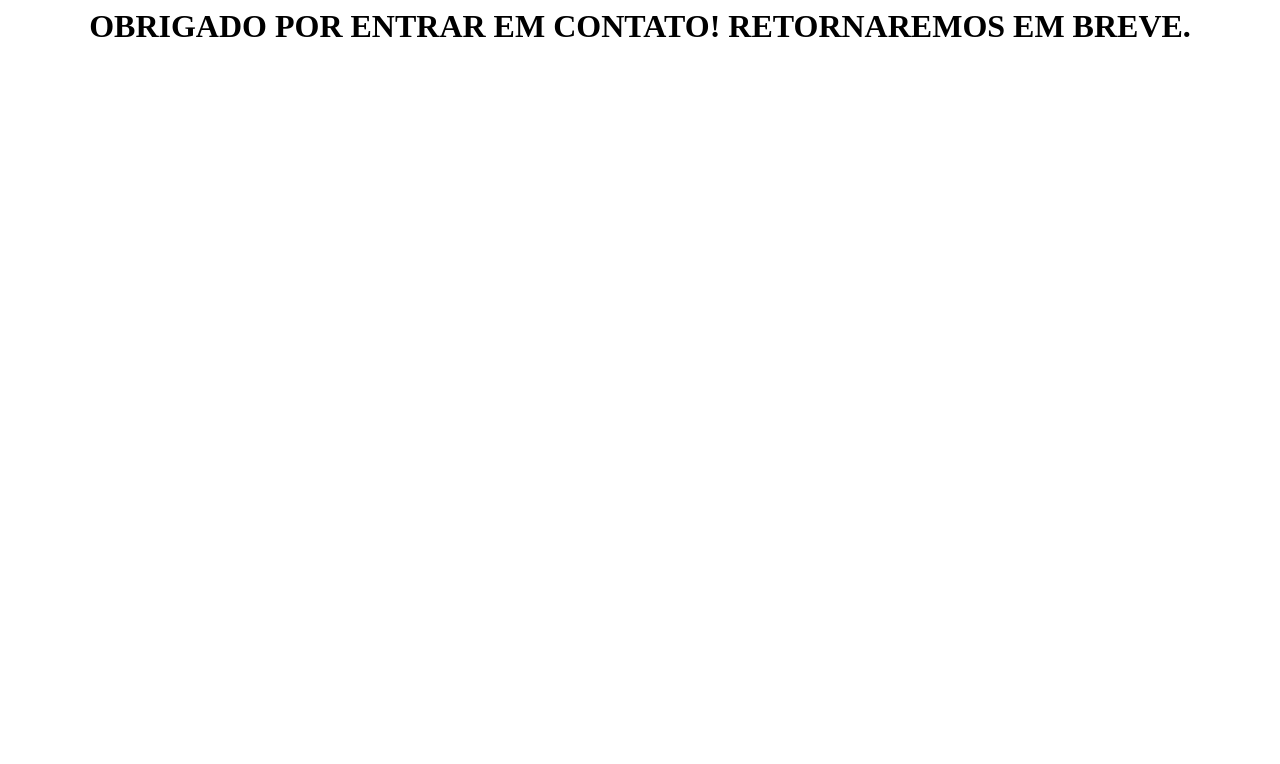
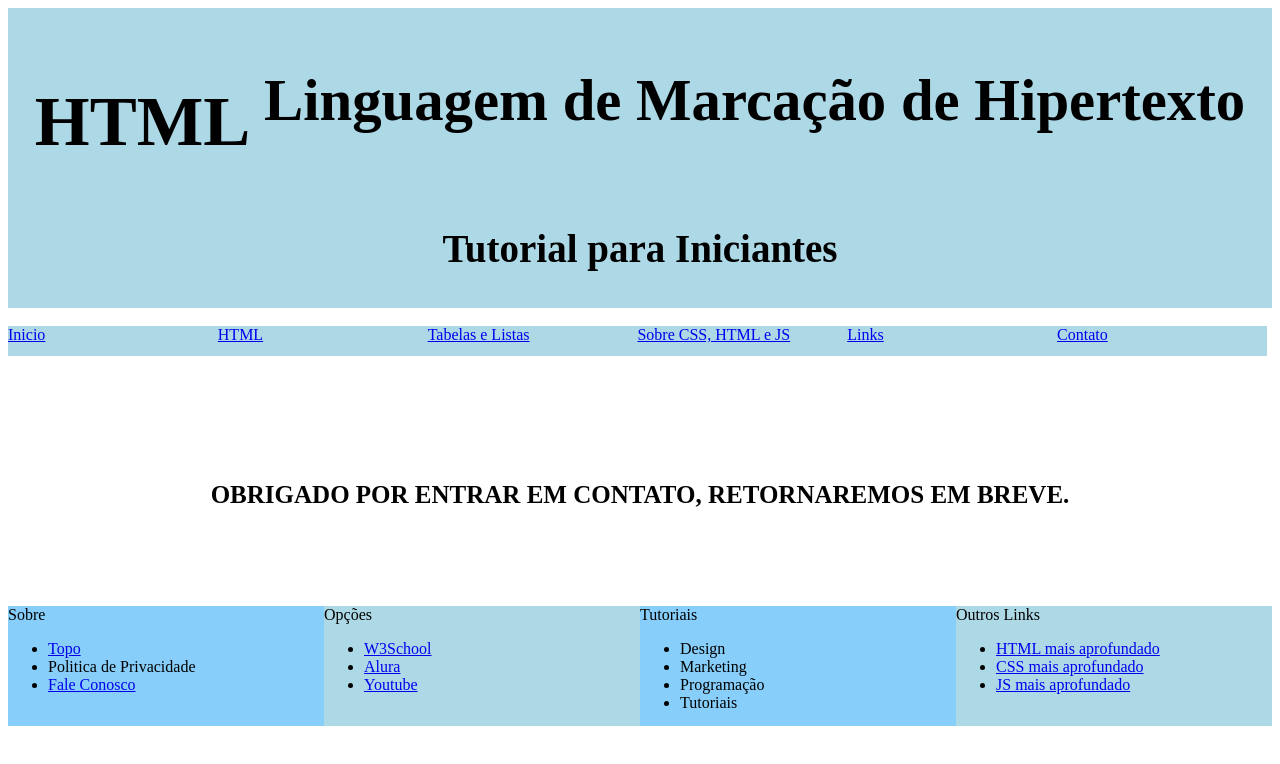
Before and after one commit to natan-ayres/aplicacoes, a plain HTML site: page obrigado.html in a window 1280 px wide. Drawn offline with Linux system fonts and the light colour scheme.

Commit message:
Update obrigado.html

```diff
--- a/obrigado.html
+++ b/obrigado.html
@@ -1,5 +1,124 @@
-<center>
-    <h1 style="text-align: center">
-    OBRIGADO POR ENTRAR EM CONTATO! RETORNAREMOS EM BREVE.
-    </h1>
-   </center>
+<html>
+<head>
+ <title>Contato</title>
+</head>
+<body>
+    <header>
+        <section id="inicio" style="display: flex; height: 300px; font-size: 47px;">
+        <section style="color: black; width: 100%; background-color: lightblue;">
+      <h2 align="center">HTML <sup>Linguagem de Marcação de Hipertexto</sup></h2>
+        <h5 align="center">Tutorial para Iniciantes</h5>
+      </section>
+    </header>
+    <br>
+      <section style="display: flex; height: 30px;">
+        <section style="color: white; width: 16.6%; background-color:lightblue;">
+            <a href="index.html">
+                Inicio
+                </a>
+        </section>
+        <section style="color: white; width: 16.6%; background-color:lightblue;">
+            <a href="#html">
+            HTML
+            </a>
+        </section>
+        <section style="color: white; width: 16.6%; background-color:lightblue;">
+            <a href="#tabela">
+                Tabelas e Listas
+            </a>
+        </section>
+        <section style="color: white; width: 16.6%; background-color:lightblue;">
+            <a href="#linguagens">
+                Sobre CSS, HTML e JS
+            </a>
+        </section>
+        <section style="color: white; width: 16.6%; background-color:lightblue;">
+            <a href="#footer">
+                Links
+            </a>
+        </section>
+        <section style="color: white; width: 16.6%; background-color:lightblue;">
+            <a href="contato.html">
+                Contato
+            </a>
+        </section>
+    </section>
+    <section style="display: flex; height:100px">
+    <section style="color:white; width:100%; background-color: white">
+    </section>
+    </section>
+    <section style="display: flex; height: 150px">
+    <section style="color: black; width: 100%; background-color: white">
+        <div align="center">
+            <p style="font-size:25px">
+                <strong>
+                    OBRIGADO POR ENTRAR EM CONTATO, RETORNAREMOS EM BREVE.
+                </strong>
+            </p>
+        </div>
+    </section>
+    </section>
+<footer id="footer" style="display: flex; height: 120px;">
+    <footer style="width: 25%; background-color:lightskyblue;">Sobre
+        <ul>
+        <li>
+            <a href="#inicio">
+                Topo
+            </a>
+        </li>
+        <li>Politica de Privacidade</li>
+        <li>
+            <a href="contato.html">
+                Fale Conosco
+            </a>
+        </li>
+        </ul>
+    </footer>
+    <footer style="width: 25%; background-color:lightblue;">Opções
+        <ul>
+        <li>
+            <a href="http://w3school.com">
+                W3School
+            </a>
+        </li>
+        <li>
+            <a href="https://www.alura.com.br">
+                Alura
+            </a>
+        </li>
+        <li>
+            <a href="https://www.youtube.com/@profdanielbrandao">
+                Youtube
+            </a>
+        </li>
+        </ul>
+    </footer>
+    <footer style="width: 25%; background-color:lightskyblue;">Tutoriais
+        <ul>
+        <li>Design</li>
+        <li>Marketing</li>
+        <li>Programação</li>
+        <li>Tutoriais</li>
+        </ul>
+    </footer>
+    <footer style="width: 25%; background-color:lightblue;">Outros Links
+        <ul>
+        <li>
+            <a href="https://www.totvs.com/blog/developers/o-que-e-html/#:~:text=Sigla%20para%20HyperText%20Markup%20Language,vídeos%2C%20por%20meio%20dos%20hipertextos.">
+                HTML mais aprofundado
+            </a>
+        </li>
+        <li>
+            <a href="https://www.totvs.com/blog/developers/o-que-e-css/">
+                CSS mais aprofundado
+            </a>
+        </li>
+        <li>
+            <a href="https://www.totvs.com/blog/developers/o-que-e-javascript/">
+                JS mais aprofundado
+            </a>
+        </li>
+        </ul>
+    </footer>
+</body>
+</html>
```
